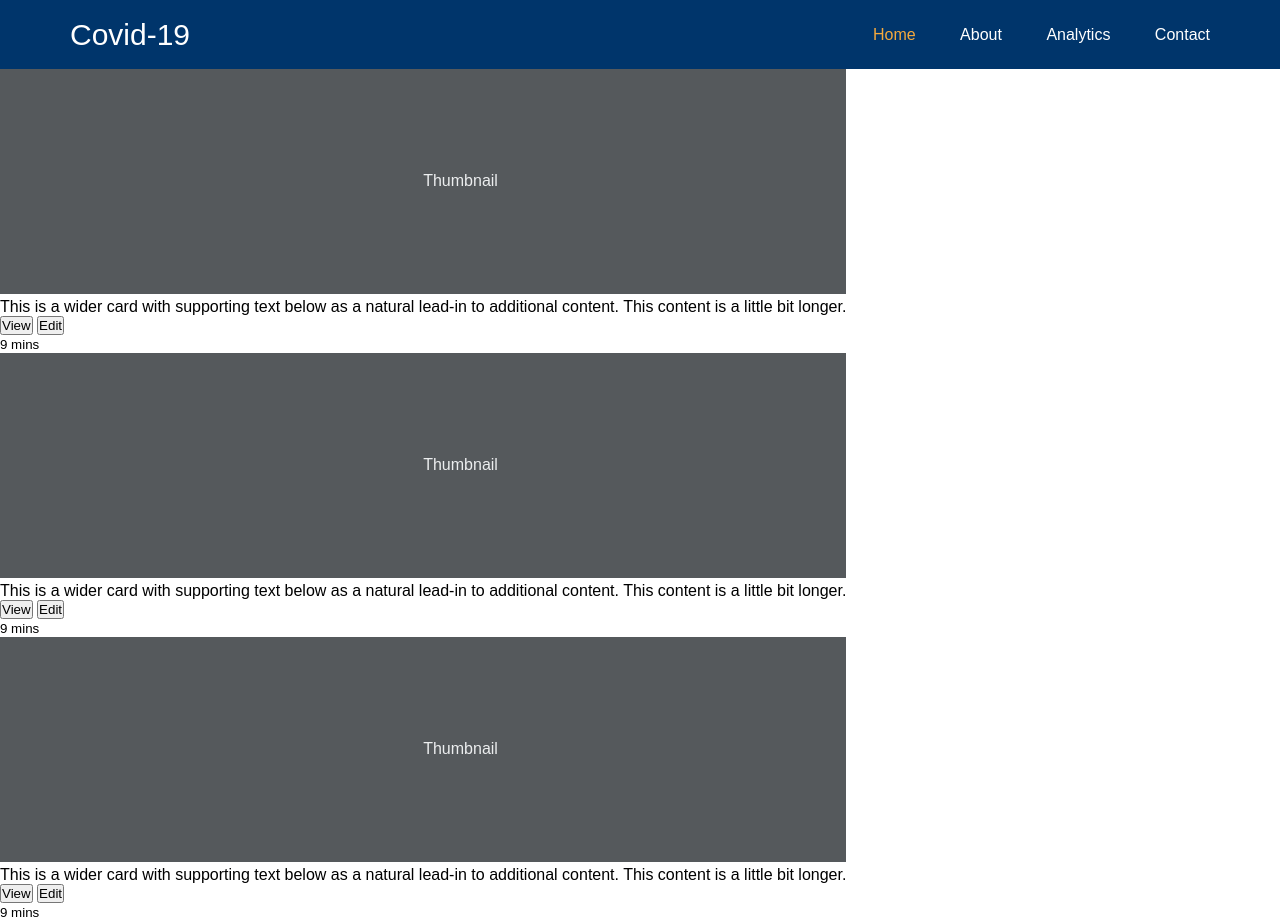
After one commit to Wittypanda/Mini_final, a Flask app: page /about in a window 1280 px wide. The commit adds this page. Run offline with Flask 2, Linux system fonts and the light colour scheme.

Commit message:
temperory changes

```diff
--- a/Run.py
+++ b/Run.py
@@ -9,6 +9,15 @@ import plotly.graph_objects as go
 # from application import app
 
 app = Flask(__name__)
+
+@app.route('/about')
+def about():
+    return render_template('about.html')
+
+
+@app.route('/Analytics')
+def Analytics():
+    return render_template('Analytics.html')
 
 @app.route('/')
 def index():
@@ -50,7 +59,7 @@ def index():
     fig1.update_xaxes(rangeslider_visible=True)
     # fig.show()
     fig2 = px.bar(data_frame=dff,x='State' ,y=['CNF'],title='Statewise comparison')
-    fig3 = px.line(data_frame=df,x='Date',y=['TC','TR','TD'],title='Cumulative covid cases')
+    fig3 = px.line(data_frame=df,x='Date',y=['TC','TR','TD'],title='Cumulative covid cases',log_y=True)
 
     fig4 = px.line(data_frame=df,x='Date',y=['TC','TR','TD'],title='Cummilative Cases India')
     fig4.update_xaxes(
@@ -68,18 +77,18 @@ def index():
     fig5 = px.line_3d(data_frame=df,x='Date',y='DR',z='DD',title='Daily Cases India',log_y= True)
     fig6 = px.funnel(data_frame=df,x='Date',y='DC',title='Daily cases w.r.t. preceeding as day parameter')
 
-    graph0JSON = json.dumps(fig, cls=plotly.utils.PlotlyJSONEncoder)
+    graph0JSON = json.dumps(fig1, cls=plotly.utils.PlotlyJSONEncoder)
 
-    graph1JSON = json.dumps(fig1, cls=plotly.utils.PlotlyJSONEncoder)
+    graph1JSON = json.dumps(fig2, cls=plotly.utils.PlotlyJSONEncoder)
 
 
-    graph2JSON = json.dumps(fig2, cls=plotly.utils.PlotlyJSONEncoder)
+    graph2JSON = json.dumps(fig3, cls=plotly.utils.PlotlyJSONEncoder)
 
 
-    graph3JSON = json.dumps(fig3, cls=plotly.utils.PlotlyJSONEncoder)
+    graph3JSON = json.dumps(fig6, cls=plotly.utils.PlotlyJSONEncoder)
     graph4JSON = json.dumps(fig4, cls=plotly.utils.PlotlyJSONEncoder)
     graph5JSON = json.dumps(fig5, cls=plotly.utils.PlotlyJSONEncoder)
-    graph6JSON = json.dumps(fig6, cls=plotly.utils.PlotlyJSONEncoder)
+    graph6JSON = json.dumps(fig, cls=plotly.utils.PlotlyJSONEncoder)
 
 
 
--- /dev/null
+++ b/templates/about.html
@@ -0,0 +1,94 @@
+<!DOCTYPE html>
+<html lang="en">
+    <head>
+        <meta charset="UTF-8">
+        <meta http-equiv="X-UA-Compatible" content="IE=edge">
+        <link href="" rel="stylesheet"
+            integrity="sha384-1BmE4kWBq78iYhFldvKuhfTAU6auU8tT94WrHftjDbrCEXSU1oBoqyl2QvZ6jIW3" crossorigin="anonymous">
+        <meta name="viewport" content="width=device-width, initial-scale=1.0">
+        <link  href="{{url_for('static', filename = 'style.css')}}" rel="stylesheet" type="text/css">
+        <link  href="/static/style1.css" rel="stylesheet">
+        {% if title %}
+        <title>Covid-19 Data Visualisation-{{title}}</title>
+
+        {% else %}
+        <title>Covid-19 Data Visualisation</title>
+        {% endif %}
+    </head>
+
+<body>
+      <header class="header">
+        <div class="container">
+           <div class="row align-items-center justify-content-between">
+              <div class="logo">
+                 <a href="#">Covid-19</a>
+              </div>
+              <button type="button" class="nav-toggler">
+                 <span></span>
+              </button>
+              <nav class="nav">
+                 <ul>
+                    <li><a href="#" class="active">home</a></li>
+                    <li><a href="/about">about</a></li>
+                    <li><a href="/Analytics">Analytics</a></li>
+                    <li><a href="#">contact</a></li>
+
+                 </ul>
+              </nav>
+           </div>
+        </div>
+     </header>
+
+     <div class="row row-cols-1 row-cols-sm-2 row-cols-md-3 g-3">
+        <div class="col">
+          <div class="card shadow-sm">
+            <svg class="bd-placeholder-img card-img-top" width="100%" height="225" xmlns="http://www.w3.org/2000/svg" role="img" aria-label="Placeholder: Thumbnail" preserveAspectRatio="xMidYMid slice" focusable="false"><title>Placeholder</title><rect width="100%" height="100%" fill="#55595c"></rect><text x="50%" y="50%" fill="#eceeef" dy=".3em">Thumbnail</text></svg>
+
+            <div class="card-body">
+              <p class="card-text">This is a wider card with supporting text below as a natural lead-in to additional content. This content is a little bit longer.</p>
+              <div class="d-flex justify-content-between align-items-center">
+                <div class="btn-group">
+                  <button type="button" class="btn btn-sm btn-outline-secondary">View</button>
+                  <button type="button" class="btn btn-sm btn-outline-secondary">Edit</button>
+                </div>
+                <small class="text-muted">9 mins</small>
+              </div>
+            </div>
+          </div>
+        </div>
+        <div class="col">
+          <div class="card shadow-sm">
+            <svg class="bd-placeholder-img card-img-top" width="100%" height="225" xmlns="http://www.w3.org/2000/svg" role="img" aria-label="Placeholder: Thumbnail" preserveAspectRatio="xMidYMid slice" focusable="false"><title>Placeholder</title><rect width="100%" height="100%" fill="#55595c"></rect><text x="50%" y="50%" fill="#eceeef" dy=".3em">Thumbnail</text></svg>
+
+            <div class="card-body">
+              <p class="card-text">This is a wider card with supporting text below as a natural lead-in to additional content. This content is a little bit longer.</p>
+              <div class="d-flex justify-content-between align-items-center">
+                <div class="btn-group">
+                  <button type="button" class="btn btn-sm btn-outline-secondary">View</button>
+                  <button type="button" class="btn btn-sm btn-outline-secondary">Edit</button>
+                </div>
+                <small class="text-muted">9 mins</small>
+              </div>
+            </div>
+          </div>
+        </div>
+        <div class="col">
+          <div class="card shadow-sm">
+            <svg class="bd-placeholder-img card-img-top" width="100%" height="225" xmlns="http://www.w3.org/2000/svg" role="img" aria-label="Placeholder: Thumbnail" preserveAspectRatio="xMidYMid slice" focusable="false"><title>Placeholder</title><rect width="100%" height="100%" fill="#55595c"></rect><text x="50%" y="50%" fill="#eceeef" dy=".3em">Thumbnail</text></svg>
+
+            <div class="card-body">
+              <p class="card-text">This is a wider card with supporting text below as a natural lead-in to additional content. This content is a little bit longer.</p>
+              <div class="d-flex justify-content-between align-items-center">
+                <div class="btn-group">
+                  <button type="button" class="btn btn-sm btn-outline-secondary">View</button>
+                  <button type="button" class="btn btn-sm btn-outline-secondary">Edit</button>
+                </div>
+                <small class="text-muted">9 mins</small>
+              </div>
+            </div>
+          </div>
+        </div>
+
+
+
+</body>
```
Also changed, not shown: templates/Analytics.html (added, +57 -0 lines), templates/index.html (+25 -30 lines), templates/mini.html (added, +64 -0 lines), templates/whatever.html (+46 -44 lines), static/funnel.jpeg (added), static/logarithmic.jpeg (added), static/time series.jpeg (added).
